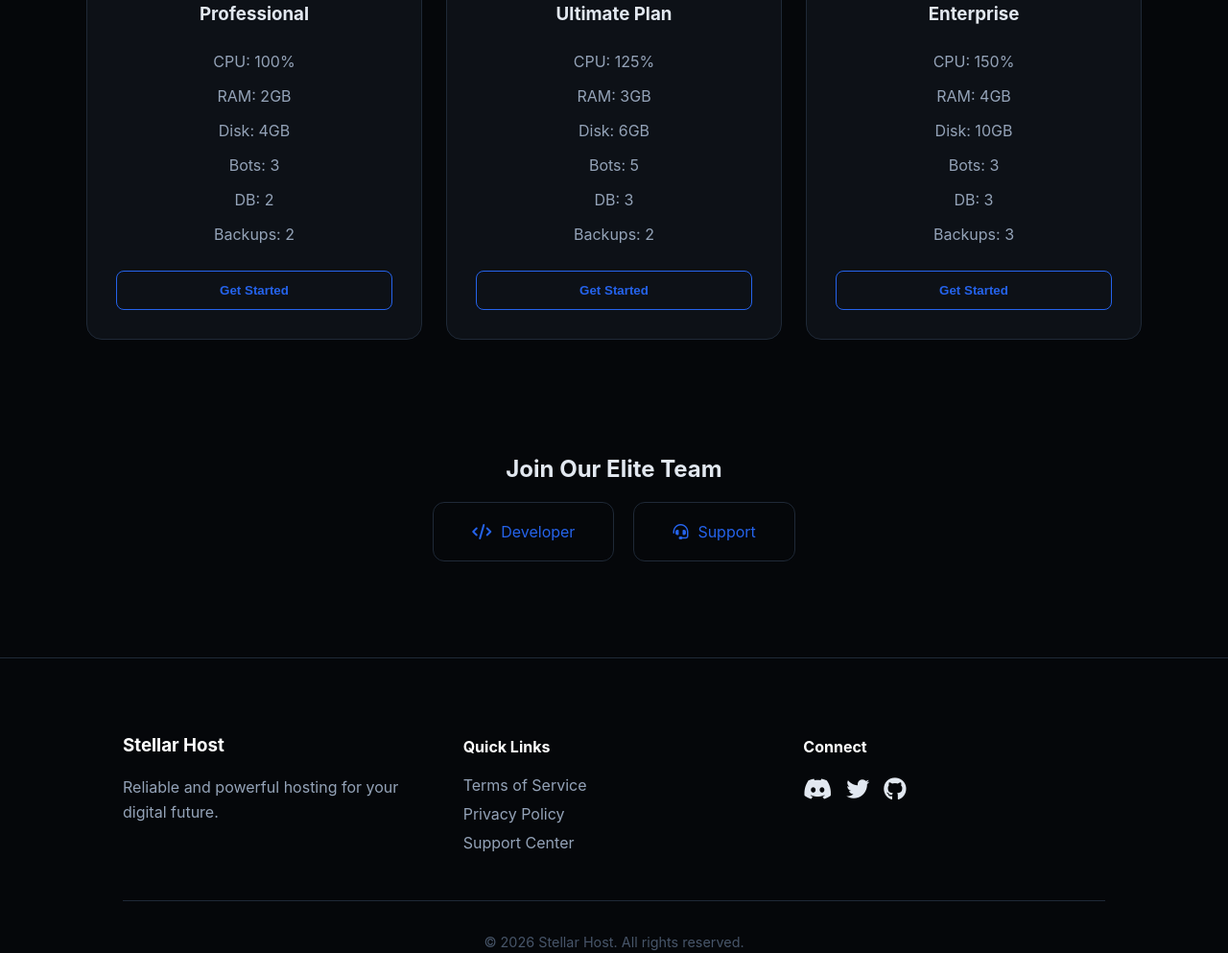
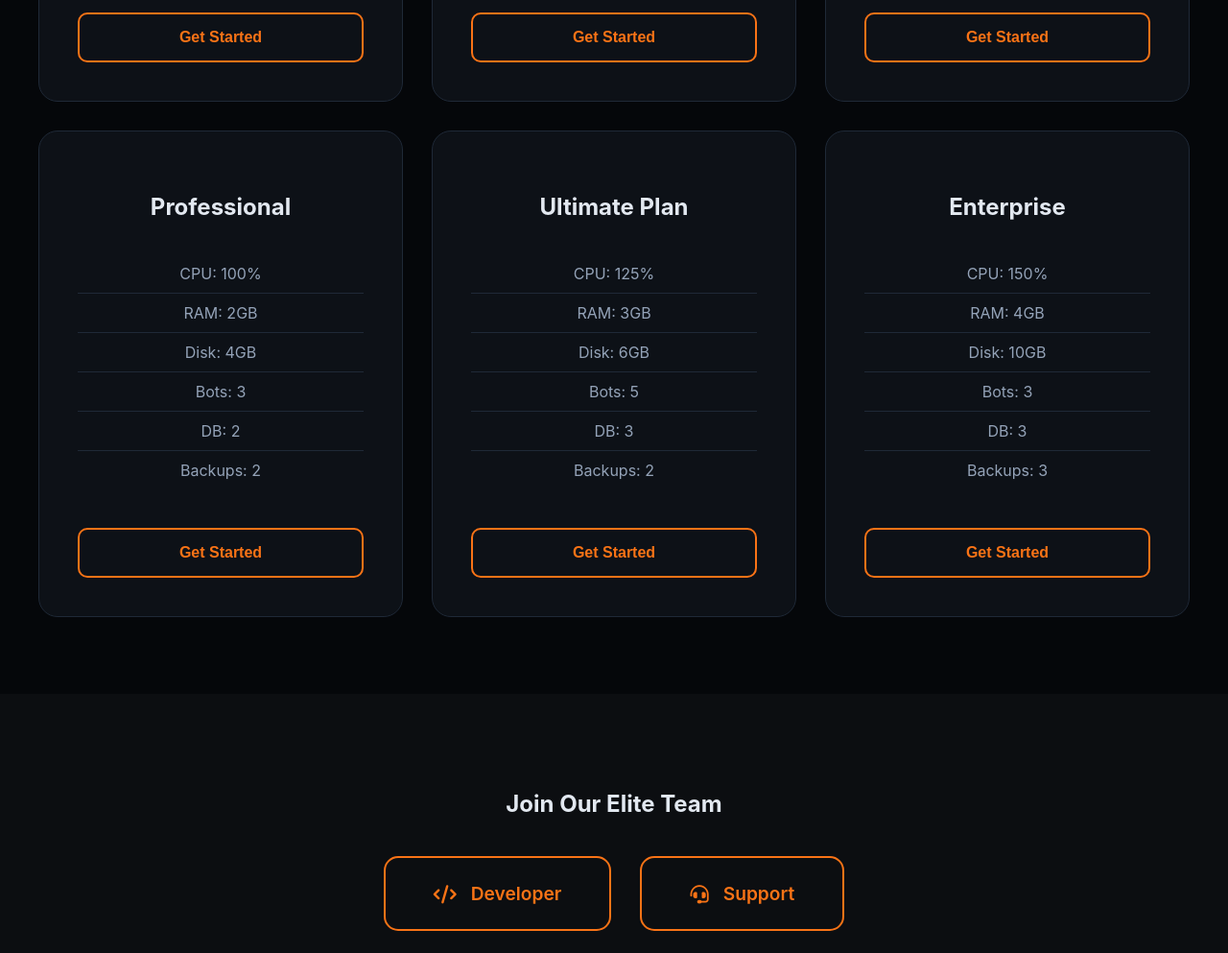
Before and after one commit to nora44/stellarhost, a plain HTML site: page index.html in a window 1280 px wide. Shown: the part 1126-2119 px from the top of the page at 96% size. Drawn offline with nearby package versions, Linux system fonts and the light colour scheme.

Commit message:
Update style.css

```diff
--- a/style.css
+++ b/style.css
@@ -1,80 +1,122 @@
+/* المتغيرات العامة - تم تغيير Accent Color هنا */
 :root {
   --bg: #05070a;
   --card: #0d1117;
-  --accent: #2563eb;
+  /* اللون البرتقالي الجديد (مريح للعين وقوي) */
+  --accent: #f97316;
   --text: #e2e8f0;
+  /* لون ثانوي للنصوص */
+  --text-muted: #94a3b8;
+  --border: #1f2937;
 }
+
 .light-mode {
-  --bg: #f8fafc;
+  --bg: #f1f5f9; /* رمادي فاتح جداً ومريح أكثر من الأبيض */
   --card: #ffffff;
+  --accent: #ea580c; /* درجة برتقالية أغمق قليلاً للوضوح في الفاتح */
   --text: #0f172a;
+  --text-muted: #475569;
+  --border: #e2e8f0;
 }
 
 body {
   background-color: var(--bg);
   color: var(--text);
-  font-family: "Inter", sans-serif;
+  /* تطبيق خط Inter */
+  font-family: 'Inter', sans-serif;
   margin: 0;
-  transition: 0.3s;
+  transition: background-color 0.3s, color 0.3s;
+  /* تحسين rendering للخطوط */
+  -webkit-font-smoothing: antialiased;
 }
 
-/* إصلاح الـ Navbar ليكون فخماً */
+/* Navbar */
 .navbar {
   display: flex;
   justify-content: space-between;
   align-items: center;
   padding: 20px 8%;
-  background: rgba(13, 17, 23, 0.9);
-  border-bottom: 1px solid #1f2937;
+  background: rgba(13, 17, 23, 0.95); /* أغمق قليلاً لبروز أفضل */
+  border-bottom: 1px solid var(--border);
+  position: sticky; /* تثبيت النافبار */
+  top: 0;
+  z-index: 1000;
 }
+
+.light-mode .navbar {
+  background: rgba(255, 255, 255, 0.95);
+}
+
 .logo {
   font-size: 1.5rem;
   font-weight: 800;
   display: flex;
   align-items: center;
   gap: 12px;
+  color: var(--text);
 }
+
 .logo img {
   width: 40px;
+  height: 40px;
   border-radius: 10px;
 }
+
 .nav-links {
   display: flex;
   align-items: center;
   gap: 25px;
 }
+
 .nav-links a {
   text-decoration: none;
   color: var(--text);
   font-weight: 500;
   font-size: 1rem;
+  transition: color 0.2s;
 }
+
 .nav-links a:hover {
   color: var(--accent);
 }
+
 .discord-icon {
   font-size: 1.2rem;
 }
+
 #particles-js {
   position: fixed;
   width: 100%;
   height: 100%;
-  z-index: -1; /* يخليه في الخلفية ورا كل المحتوى */
+  z-index: -1;
   top: 0;
   left: 0;
+  /* خلفية متدرجة خفيفة جداً خلف البارتيكلز */
+  background: radial-gradient(circle at center, #1a1d24 0%, var(--bg) 100%);
 }
+.light-mode #particles-js {
+   background: radial-gradient(circle at center, #e0e7ff 0%, var(--bg) 100%);
+}
+
 #theme-toggle {
-  background: var(--accent);
-  border: none;
-  color: white;
-  padding: 8px 15px;
+  background: transparent;
+  border: 1px solid var(--accent);
+  color: var(--accent);
+  padding: 8px 12px;
   border-radius: 8px;
   cursor: pointer;
+  transition: all 0.3s;
 }
 
+#theme-toggle:hover {
+  background: var(--accent);
+  color: white;
+}
+
+/* Hero Section */
 .hero {
   text-align: center;
-  padding: 100px 20px;
+  padding: 120px 20px; /* مساحة أكبر */
 }
 
 .hero h1 {
@@ -82,140 +124,152 @@ body {
   font-weight: 800;
   line-height: 1.2;
   margin-bottom: 20px;
+  max-width: 800px;
+  margin-left: auto;
+  margin-right: auto;
 }
 
-/* هنا الفخامة: بنلون الكلمات اللي بين الـ span */
 .hero h1 span,
 .hero p span {
-  color: var(--accent); /* ده اللون السماوي اللي اخترناه قبل كده */
+  color: var(--accent);
 }
 
 .hero p {
-  font-size: 2.5rem;
+  font-size: 2rem;
   font-weight: 700;
   margin-bottom: 20px;
+  opacity: 0.9;
 }
 
 .sub-text {
-  font-size: 1.1rem;
-  color: #94a3b8;
+  font-size: 1.2rem;
+  color: var(--text-muted);
   max-width: 600px;
   margin: 0 auto;
+  line-height: 1.6;
 }
 
-/* Pricing Grid (3 في الصف) */
+/* Pricing */
 .pricing-container {
   display: grid;
-  grid-template-columns: repeat(3, 1fr);
-  gap: 25px;
-  max-width: 1100px;
-  margin: 50px auto;
+  grid-template-columns: repeat(auto-fit, minmax(300px, 1fr)); /* تجاوبي أفضل */
+  gap: 30px;
+  max-width: 1200px;
+  margin: 80px auto;
   padding: 0 20px;
 }
+
 .card {
   background: var(--card);
-  padding: 30px;
-  border-radius: 16px;
-  border: 1px solid #1f2937;
+  padding: 40px;
+  border-radius: 20px; /* حواف أنعم */
+  border: 1px solid var(--border);
   text-align: center;
-  transition: 0.3s;
+  transition: transform 0.3s, border-color 0.3s, box-shadow 0.3s;
+  display: flex;
+  flex-direction: column;
+  justify-content: space-between;
 }
+
 .card:hover {
   border-color: var(--accent);
   transform: translateY(-10px);
+  /* إضافة ظل خفيف عند التحويم */
+  box-shadow: 0 10px 30px -10px rgba(249, 115, 22, 0.2);
 }
+
+.card h3 {
+  font-size: 1.5rem;
+  margin-bottom: 15px;
+  color: var(--text);
+}
+
 .card ul {
   list-style: none;
   padding: 0;
   margin: 20px 0;
+  flex-grow: 1;
 }
+
 .card ul li {
-  padding: 8px 0;
-  color: #94a3b8;
+  padding: 10px 0;
+  color: var(--text-muted);
+  border-bottom: 1px solid var(--border);
 }
-button {
+.card ul li:last-child {
+  border-bottom: none;
+}
+
+.card button {
   width: 100%;
-  padding: 12px;
+  padding: 15px;
   background: transparent;
-  border: 1px solid var(--accent);
+  border: 2px solid var(--accent); /* أسمك قليلاً */
   color: var(--accent);
-  font-weight: bold;
-  border-radius: 8px;
+  font-weight: 700;
+  font-size: 1rem;
+  border-radius: 10px;
   cursor: pointer;
-  transition: 0.3s;
+  transition: all 0.3s;
+  margin-top: 20px;
 }
-button:hover {
+
+.card button:hover {
   background: var(--accent);
   color: white;
+  box-shadow: 0 5px 15px rgba(249, 115, 22, 0.3);
 }
 
-/* Careers Section */
+/* Careers */
 .careers-section {
   text-align: center;
-  padding: 50px;
+  padding: 80px 20px;
+  background: rgba(255, 255, 255, 0.03); /* خلفية خفيفة جداً للقسم */
+  margin-top: 50px;
 }
+.light-mode .careers-section {
+   background: rgba(0, 0, 0, 0.02);
+}
+
 .career-box {
   display: flex;
   justify-content: center;
-  gap: 20px;
-  margin-top: 20px;
+  gap: 30px;
+  margin-top: 40px;
+  flex-wrap: wrap;
 }
+
 .c-item {
-  padding: 20px 40px;
-  border: 1px solid #1f2937;
-  border-radius: 12px;
+  padding: 25px 50px;
+  border: 2px solid var(--accent);
+  border-radius: 15px;
   color: var(--accent);
   display: flex;
   align-items: center;
-  gap: 10px;
+  gap: 15px;
+  font-size: 1.2rem;
+  font-weight: 600;
+  transition: all 0.3s;
+  background: transparent;
 }
+
+.c-item:hover {
+    background: var(--accent);
+    color: white;
+    transform: scale(1.05);
+}
+
+/* Footer */
 .footer {
-  background: #05070a;
-  border-top: 1px solid #1f2937;
-  padding: 60px 10% 20px 10%;
-  margin-top: 50px;
+  background: #030712; /* أغمق من الخلفية الرئيسية */
+  border-top: 1px solid var(--border);
+  padding: 80px 10% 30px 10%;
+  margin-top: 100px;
+}
+.light-mode .footer {
+    background: #e2e8f0;
 }
 
 .footer-content {
   display: grid;
-  grid-template-columns: repeat(auto-fit, minmax(250px, 1fr));
-  gap: 40px;
-}
-
-.footer-section h3,
-.footer-section h4 {
-  color: #fff;
-  margin-bottom: 20px;
-}
-.footer-section p {
-  color: #94a3b8;
-  line-height: 1.6;
-}
-.footer-section a {
-  display: block;
-  color: #94a3b8;
-  text-decoration: none;
-  margin-bottom: 10px;
-  transition: 0.3s;
-}
-.footer-section a:hover {
-  color: var(--accent);
-}
-
-.social-icons {
-  display: flex;
-  gap: 15px;
-  font-size: 1.5rem;
-}
-.social-icons a {
-  color: var(--text);
-}
-
-.footer-bottom {
-  text-align: center;
-  margin-top: 40px;
-  padding-top: 20px;
-  border-top: 1px solid #1f2937;
-  color: #475569;
-  font-size: 0.9rem;
-}
+  grid-template-columns:
```
